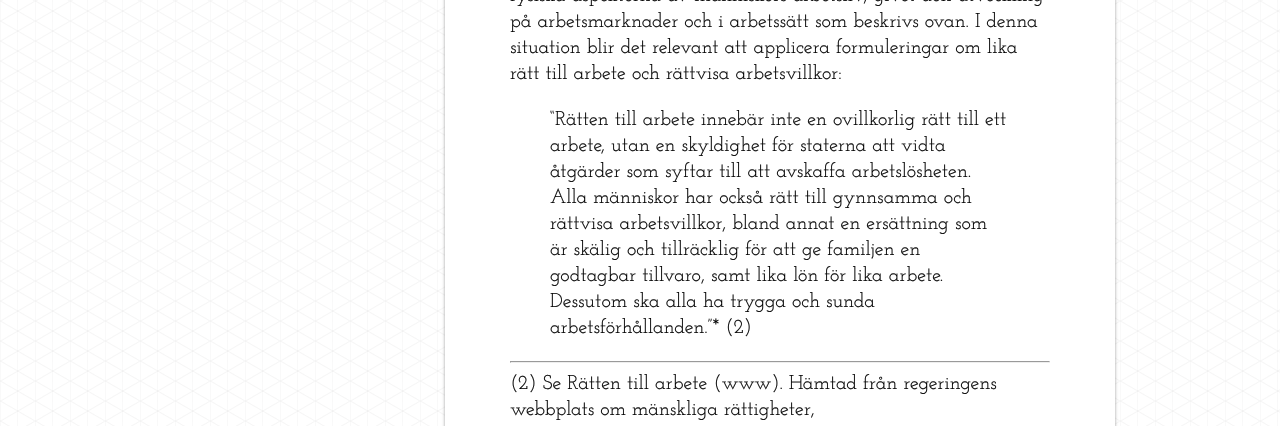
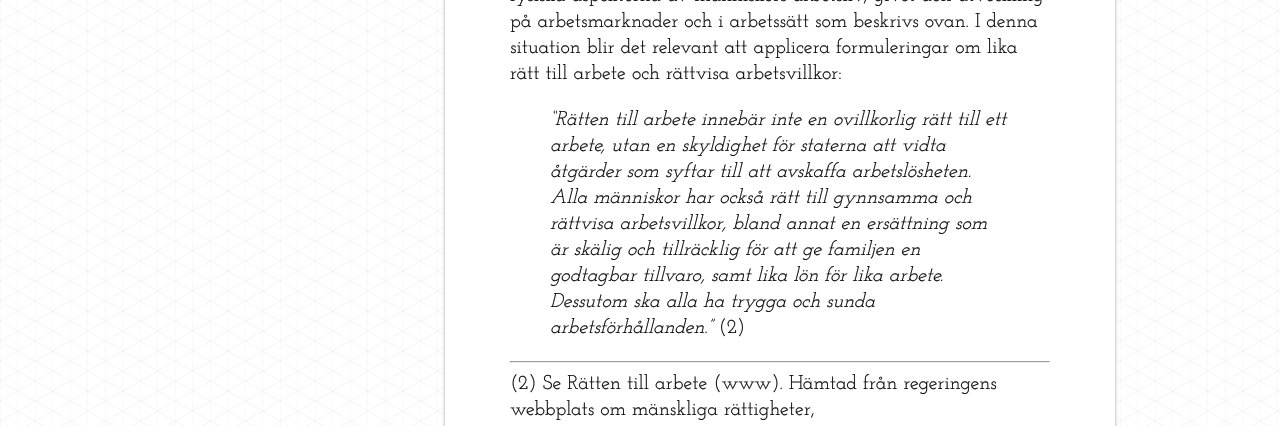
Before and after one commit to dilettant/allmannakontoret, a Jekyll site: the page built from koncept/offentliga_motesplatser_och_ratten_till_arbete.md, in a window 1280 px wide. Shown: the part 839-1265 px from the top of the page. Built offline with Jekyll 4.4.1, drawn with Linux system fonts in a browser that asks for light colours.

```diff
--- a/koncept/offentliga_motesplatser_och_ratten_till_arbete.md
+++ b/koncept/offentliga_motesplatser_och_ratten_till_arbete.md
@@ -10,7 +10,7 @@ I det samtida välfärdssamhället tillhandahålls eller subventioneras offentli
 
 De offentliga platserna har potential att genom sin tillgänglighet skapa miljöer där många olika typer av människor känner sig välkomna. Idén om allmänna kontor föreslår att de möjligheter som tillhandahålls medborgarna genom skolor, bibliotek, kulturhus, allemansrätten osv. även bör omfatta de rumsliga och fysiska aspekterna av människors arbetsliv, givet den utveckling på arbetsmarknader och i arbetssätt som beskrivs ovan. I denna situation blir det relevant att applicera formuleringar om lika rätt till arbete och rättvisa arbetsvillkor:
 
-> "Rätten till arbete innebär inte en ovillkorlig rätt till ett arbete, utan en skyldighet för staterna att vidta åtgärder som syftar till att avskaffa arbetslösheten. Alla människor har också rätt till gynnsamma och rättvisa arbetsvillkor, bland annat en ersättning som är skälig och tillräcklig för att ge familjen en godtagbar tillvaro, samt lika lön för lika arbete. Dessutom ska alla ha trygga och sunda arbetsförhållanden."* (2)
+> *"Rätten till arbete innebär inte en ovillkorlig rätt till ett arbete, utan en skyldighet för staterna att vidta åtgärder som syftar till att avskaffa arbetslösheten. Alla människor har också rätt till gynnsamma och rättvisa arbetsvillkor, bland annat en ersättning som är skälig och tillräcklig för att ge familjen en godtagbar tillvaro, samt lika lön för lika arbete. Dessutom ska alla ha trygga och sunda arbetsförhållanden."* (2)
 
 ------------
 (2) Se Rätten till arbete (www). Hämtad från regeringens webbplats om mänskliga rättigheter, http://www.manskligarattigheter.gov.se. Publicerat 17 april 2012. Hämtat 1 juni 2012.
```
